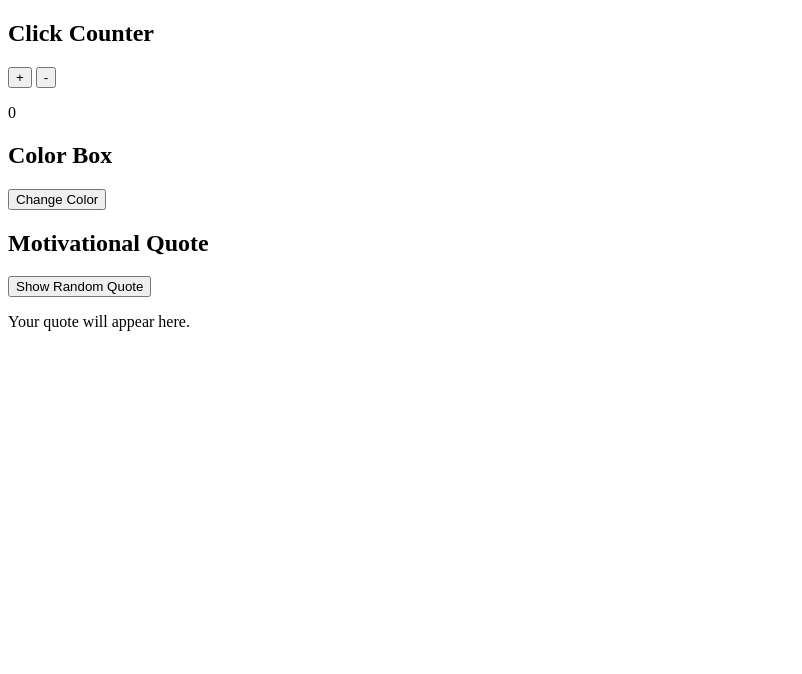
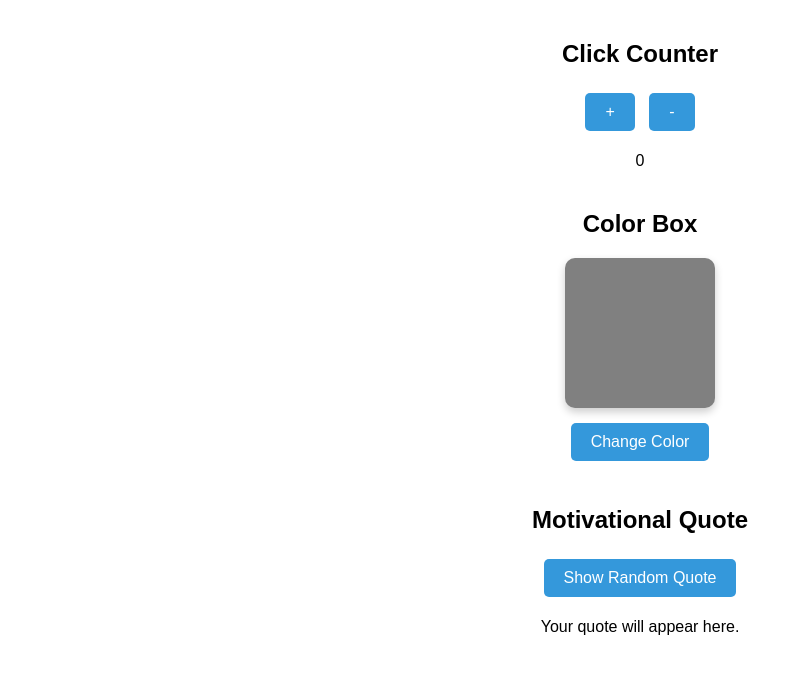
Before and after one commit to PethoTavares/FinalExam_PedroTavares, a plain HTML site: page index.html in a window 1280 px wide. Shown: the whole page, without its empty margins (0-802 px from the left). Drawn offline with Linux system fonts and the light colour scheme.

Commit message:
Css update and fixed a typo

```diff
--- a/index.html
+++ b/index.html
@@ -4,7 +4,7 @@
     <meta charset="UTF-8">
     <meta name="viewport" content="width=device-width, initial-scale=1.0">
     <title>Web Click Counter</title>
-    <link rel="stylesheet" href="styles.css">
+    <link rel="stylesheet" href="style.css">
     <script src="script.js" defer></script>
 </head>
 <body>
--- a/style.css
+++ b/style.css
@@ -0,0 +1,38 @@
+/* Base styling */
+body {
+  font-family: Arial, sans-serif;
+  margin: 40px;
+  text-align: center;
+}
+
+/* Buttons */
+button {
+  padding: 10px 20px;
+  margin: 5px;
+  cursor: pointer;
+  border: none;
+  background-color: #3498db;
+  color: white;
+  font-size: 16px;
+  border-radius: 5px;
+  transition: background-color 0.3s ease;
+}
+
+button:hover {
+  background-color: #2980b9;
+}
+
+/* Color Box */
+#colorBox {
+  width: 150px;
+  height: 150px;
+  background-color: gray;
+  margin: 10px auto;
+  border-radius: 10px;
+  box-shadow: 0 4px 8px rgba(0, 0, 0, 0.2);
+}
+
+/* Layout */
+section {
+  margin-bottom: 40px;
+}
```
